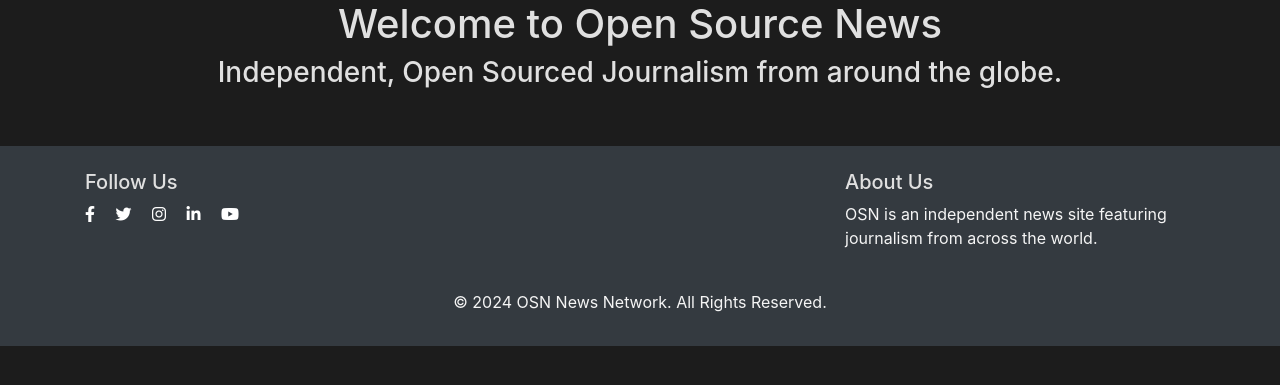
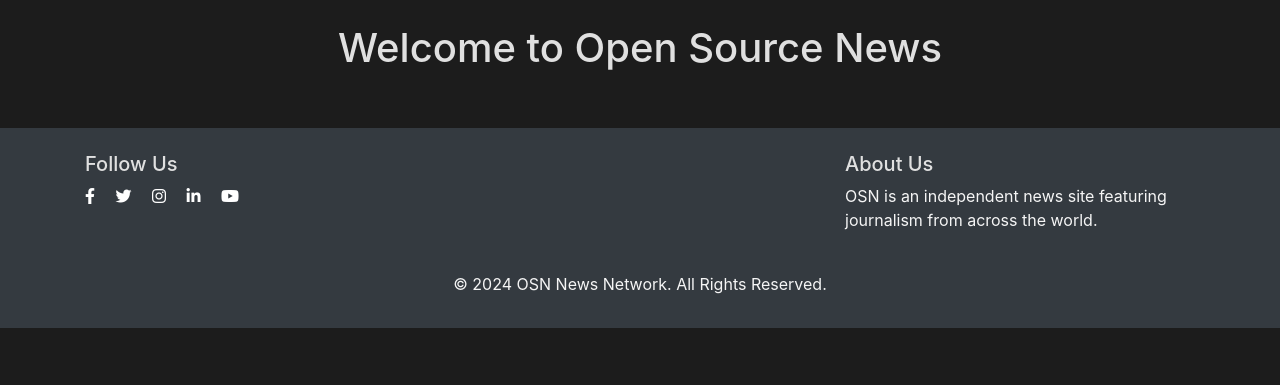
Before and after one commit to Mickjitsu/opensourcenews, a Django app: page / in a window 1280 px wide. Shown: the part 56-441 px from the top of the page. Run offline with Django 5.2, Linux system fonts and the light colour scheme; data that the repository does not hold is empty.

Commit message:
further slight styling change for web validation

```diff
--- a/opensourcenews/articles/templates/articles/index.html
+++ b/opensourcenews/articles/templates/articles/index.html
@@ -5,9 +5,8 @@
 {% endblock %}
 {% block content %}
 <div class="container">
-    <div class="index-intro">
+    <div class="index-intro mt-4">
         <h1>Welcome to Open Source News</h1>
-        <h3>Independent, Open Sourced Journalism from around the globe.</h3>
     </div>
     <div class="categories-container">
         <ul class="categories-list">
```
Also changed, not shown: README.md (renamed from opensourcenews/README.md).
